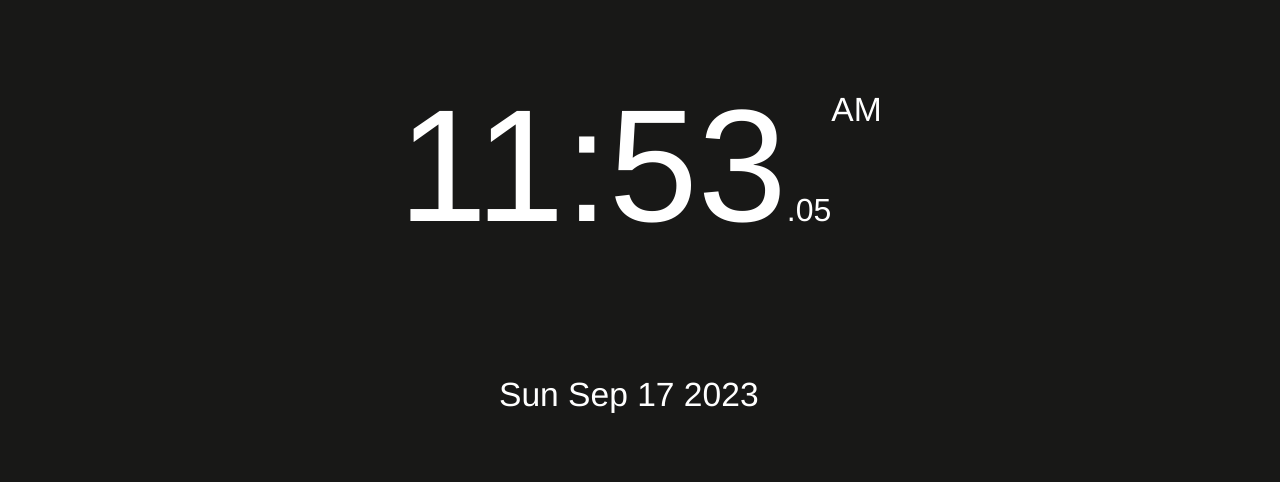
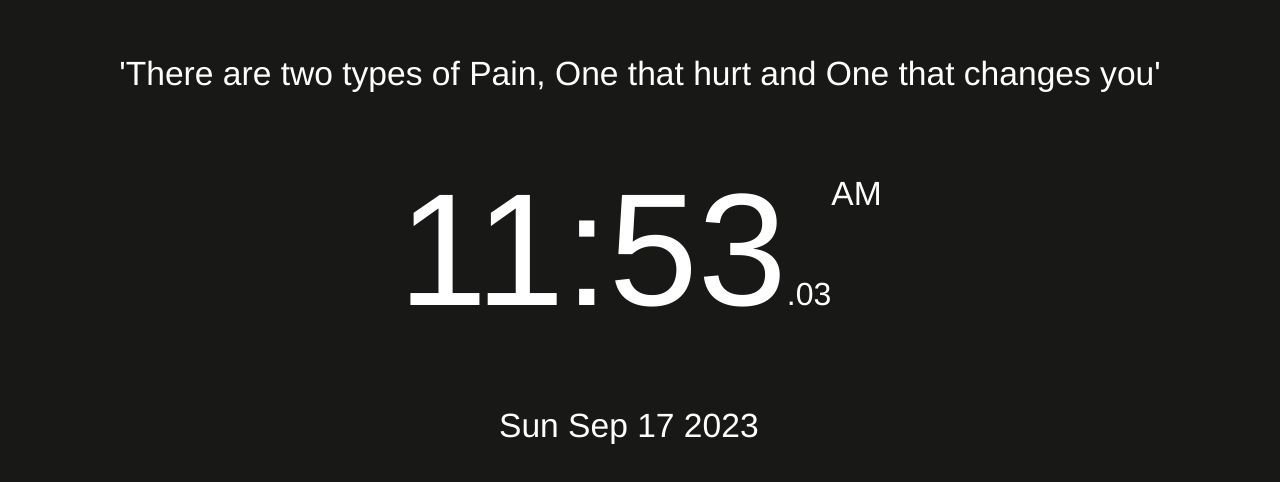
Before and after one commit to Snaehath/The-Clock, a React (Vite) app: page / in a window 1280 px wide. Shown: the part 178-660 px from the top of the page. Built offline with nearby package versions, Linux system fonts and the light colour scheme.

Commit message:
added para

```diff
--- a/src/App.tsx
+++ b/src/App.tsx
@@ -1,5 +1,4 @@
 import Time from "./components/Time";
-
 export default function App(){
   return (
     <Time />
--- a/src/components/Time.tsx
+++ b/src/components/Time.tsx
@@ -16,11 +16,14 @@ export default function Time(){
     return (
     <div className="main">
         <div/>
+        <div className="quote">
+            <p>'There are two types of Pain, One that hurt and One that changes you'</p>
+        </div>
         <div>
             <span>{hours.toString().padStart(2, '0')}:</span><span>{currTime.getMinutes().toString().padStart(2,'0')}</span><span className="sec">.{currTime.getSeconds().toString().padStart(2,'0')}</span><span className="session">{text}</span>
         </div>
         <div className="date">
-            <span>{currTime.toDateString()}</span>
+            <span className="Date">{currTime.toDateString()}</span>
         </div>
     </div>
    );
--- a/src/index.css
+++ b/src/index.css
@@ -35,10 +35,13 @@ div{
   margin-top: 5.6rem;
   font-size: xx-large;
 }
+
 .date{
   margin-right: 2.1rem;
 }
+
 p{
-  font-size: 3.5rem;
-  margin-left: 14rem;
+  font-size: 2.1rem;
+  font-family: Helvetica, sans-serif;
+
 }
```
